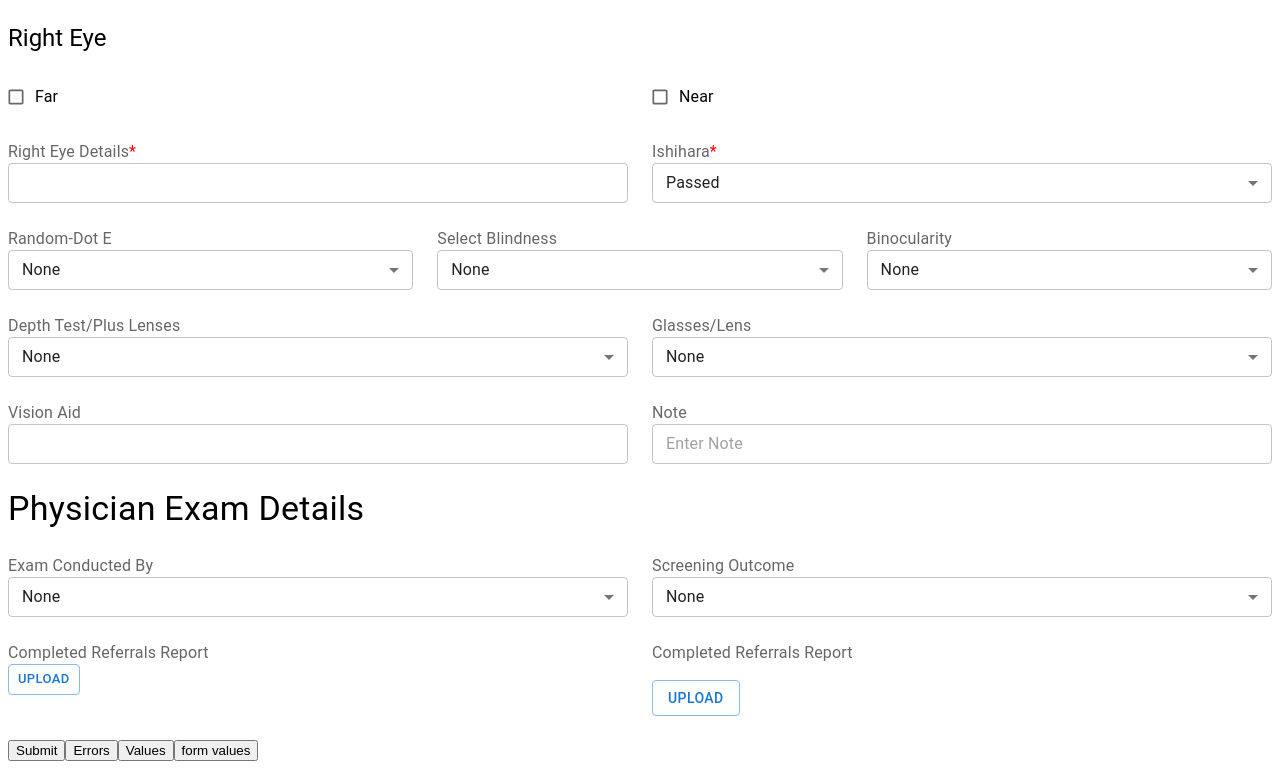
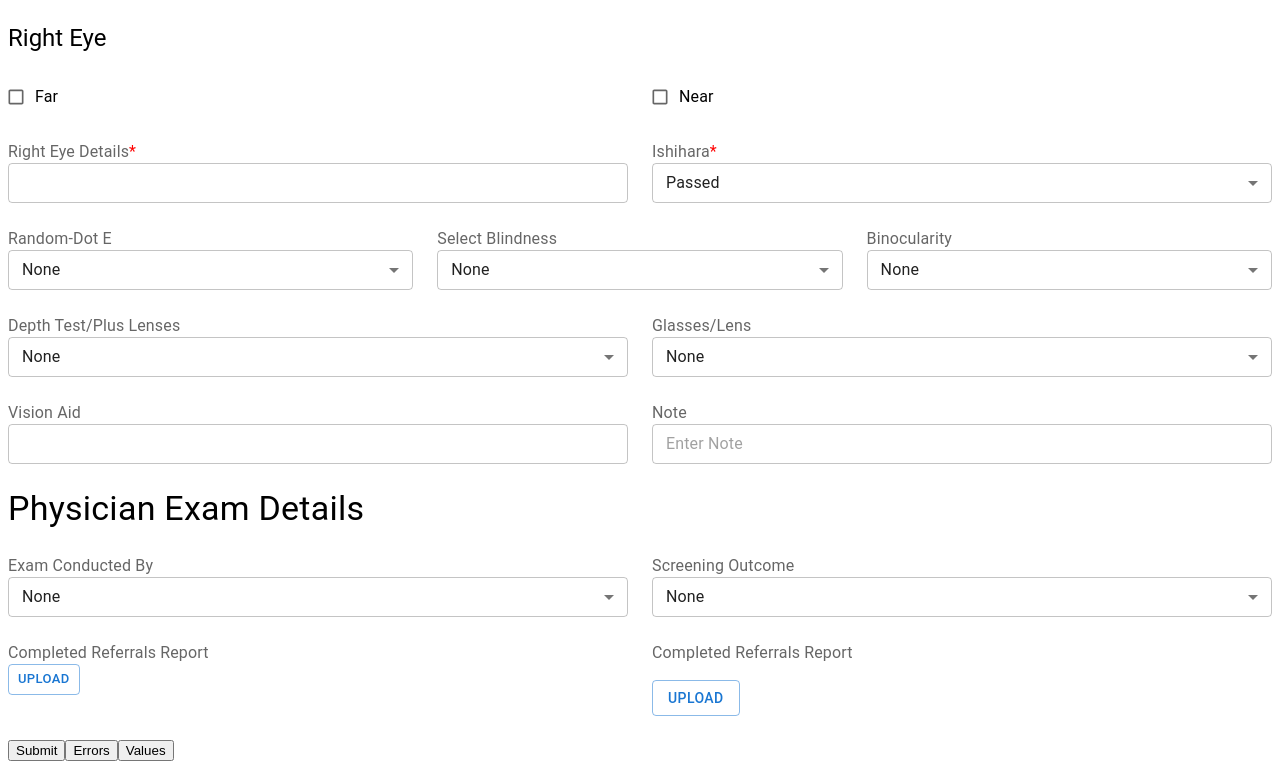
Before and after one commit to AmshenShanu07/form-sculpt, a React (Vite) app in the folder packages/form-sculpt/: page / in a window 1280 px wide. Shown: the part 730-1499 px from the top of the page. Built offline with nearby package versions, Linux system fonts and the light colour scheme.

Commit message:
feat: updated package version

```diff
--- a/package.json
+++ b/package.json
@@ -17,6 +17,7 @@
     "cs-check":"lerna run cs-check",
     "cs-format":"lerna run cs-format",
     "build": "lerna run build --stream",
+    "prepublish": "npm run build",
     "publish": "lerna run release --stream",
     "publish:package":"lerna run release --scope=form-sculpt --stream",
     "publish:docs":"lerna run release --scope=docs --stream",
--- a/packages/form-sculpt/package.json
+++ b/packages/form-sculpt/package.json
@@ -1,6 +1,6 @@
 {
   "name": "form-sculpt",
-  "version": "0.3.1",
+  "version": "0.3.3",
   "description": "This package help to generate mui forms with yup validation from json data",
   "homepage": "https://github.com/AmshenShanu07/form-sculpt",
   "license": "Apache-2.0",
--- a/packages/form-sculpt/src/Components/Form/FormComponent.tsx
+++ b/packages/form-sculpt/src/Components/Form/FormComponent.tsx
@@ -79,7 +79,7 @@ const FormComponent = () => {
     return yup.object(validationSchema);
   };
 
-  const { control, formState, handleSubmit, reset, setValue, getValues } = useForm({ resolver: yupResolver(getYupResolver()) });
+  const { control, formState, handleSubmit, reset, setValue } = useForm({ resolver: yupResolver(getYupResolver()) });
 
   const onChangeHandler = (e: any, data: any, callback: (e: any) => any) => {
     const { fieldType, key } = data;
@@ -173,7 +173,6 @@ const FormComponent = () => {
           {renderFields(schema)}
           <Grid item xs={12}>
             {getButtonTemplate({ errors: formState.errors, values })}
-            <button onClick={()=>console.log(getValues())} >form values</button>
           </Grid>
         </Grid>
       </form>
--- a/packages/form-sculpt/src/index.ts
+++ b/packages/form-sculpt/src/index.ts
@@ -19,8 +19,8 @@ import {
 export default Form;
 
 export {
+  CustomTemplateFieldProps,
   ButtonTemplateProps,
-  CustomTemplateFieldProps,
   CustomTemplateFileProps,
   CustomTemplatesType,
   SchemaType,
```
